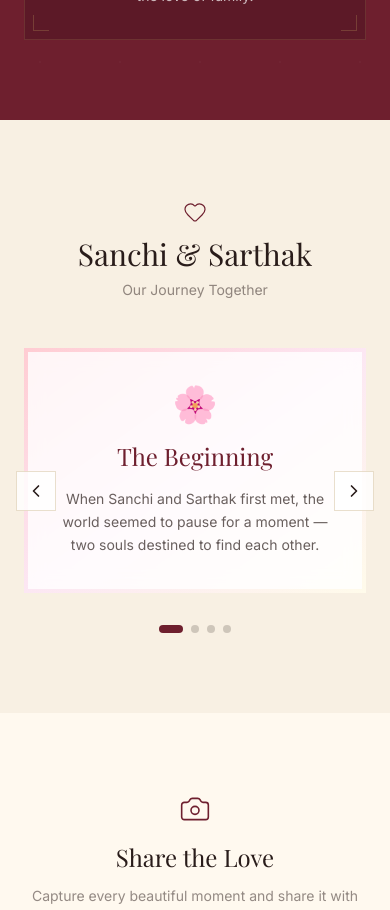
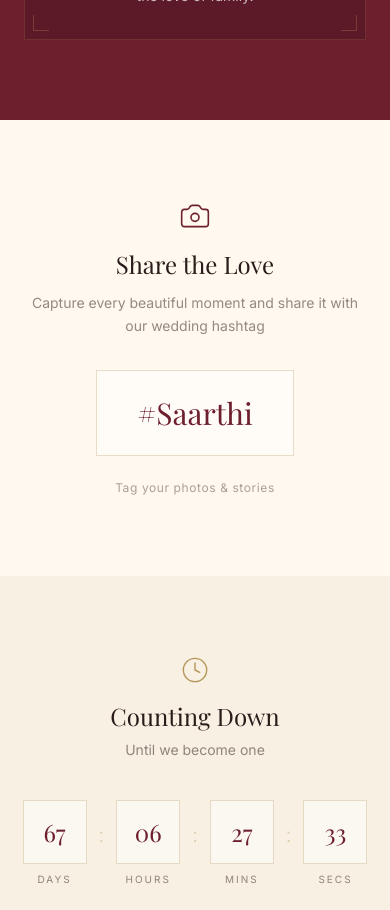
Before and after one commit to YashGupta-24/Wedding, a React (Vite) app: page / in a window 390 px wide. Shown: the part 4180-5090 px from the top of the page. Built offline with nearby package versions, Linux system fonts and the light colour scheme; a web font is replaced by a local one.

Commit message:
Couple Story deletion

```diff
--- a/src/App.tsx
+++ b/src/App.tsx
@@ -7,7 +7,6 @@ import MusicPlayer from './components/MusicPlayer';
 // Lazy-load below-the-fold sections
 const DateReveal = lazy(() => import('./components/DateReveal'));
 const Celebrations = lazy(() => import('./components/Celebrations'));
-const CoupleStory = lazy(() => import('./components/CoupleStory'));
 const InstagramSection = lazy(() => import('./components/InstagramSection'));
 const Countdown = lazy(() => import('./components/Countdown'));
 const ThingsToKnow = lazy(() => import('./components/ThingsToKnow'));
@@ -30,7 +29,6 @@ export default function App() {
           <Invitation />
           <DateReveal />
           <Celebrations />
-          <CoupleStory />
           <InstagramSection />
           <Countdown />
           <ThingsToKnow />
--- a/src/components/CoupleStory.tsx
+++ /dev/null
@@ -1,177 +0,0 @@
-import { useState, useCallback } from 'react';
-import { motion, AnimatePresence } from 'framer-motion';
-import { ChevronLeft, ChevronRight, Heart } from 'lucide-react';
-import { wedding } from '../data/weddingData';
-
-// Couple story cards with placeholder images generated via CSS gradients
-const storyCards = [
-  {
-    id: 1,
-    title: 'The Beginning',
-    description: `When ${wedding.couple.bride.firstName} and ${wedding.couple.groom.firstName} first met, the world seemed to pause for a moment — two souls destined to find each other.`,
-    gradient: 'from-rose-200 via-pink-100 to-amber-50',
-    icon: '🌸',
-  },
-  {
-    id: 2,
-    title: 'Growing Together',
-    description:
-      'Through shared dreams, countless conversations, and a bond that deepened with every passing day, their love story blossomed beautifully.',
-    gradient: 'from-amber-100 via-orange-50 to-rose-100',
-    icon: '🌺',
-  },
-  {
-    id: 3,
-    title: 'The Proposal',
-    description:
-      'With a heart full of love and a promise of forever, the question was asked — and the answer was a resounding yes.',
-    gradient: 'from-purple-100 via-pink-50 to-amber-100',
-    icon: '💫',
-  },
-  {
-    id: 4,
-    title: 'Forever Begins',
-    description: `Now, ${wedding.couple.bride.firstName} and ${wedding.couple.groom.firstName} are ready to begin their forever — surrounded by the love and blessings of family and friends.`,
-    gradient: 'from-emerald-50 via-amber-50 to-rose-100',
-    icon: '🌿',
-  },
-];
-
-const slideVariants = {
-  enter: (direction: number) => ({
-    x: direction > 0 ? 300 : -300,
-    opacity: 0,
-  }),
-  center: {
-    x: 0,
-    opacity: 1,
-  },
-  exit: (direction: number) => ({
-    x: direction < 0 ? 300 : -300,
-    opacity: 0,
-  }),
-};
-
-export default function CoupleStory() {
-  const [current, setCurrent] = useState(0);
-  const [direction, setDirection] = useState(0);
-
-  const paginate = useCallback(
-    (newDirection: number) => {
-      setDirection(newDirection);
-      setCurrent(
-        (prev) => (prev + newDirection + storyCards.length) % storyCards.length
-      );
-    },
-    []
-  );
-
-  const handleKeyDown = useCallback(
-    (e: React.KeyboardEvent) => {
-      if (e.key === 'ArrowLeft') paginate(-1);
-      if (e.key === 'ArrowRight') paginate(1);
-    },
-    [paginate]
-  );
-
-  return (
-    <section
-      className="relative bg-ivory py-20 sm:py-28 px-6 overflow-hidden"
-      aria-label="Our love story"
-    >
-      <div className="max-w-3xl mx-auto">
-        {/* Header */}
-        <motion.div
-          initial={{ opacity: 0, y: 20 }}
-          whileInView={{ opacity: 1, y: 0 }}
-          viewport={{ once: true, amount: 0.3 }}
-          transition={{ duration: 0.7 }}
-          className="text-center mb-12 sm:mb-16"
-        >
-          <Heart className="w-6 h-6 text-maroon mx-auto mb-3" strokeWidth={1.2} />
-          <h2 className="font-display text-3xl sm:text-4xl text-brown">
-            {wedding.couple.bride.firstName} & {wedding.couple.groom.firstName}
-          </h2>
-          <p className="text-brown/50 text-sm font-sans mt-2">Our Journey Together</p>
-        </motion.div>
-
-        {/* Carousel */}
-        <div
-          className="relative"
-          role="region"
-          aria-roledescription="carousel"
-          aria-label="Couple story carousel"
-          onKeyDown={handleKeyDown}
-          tabIndex={0}
-        >
-          <div className="overflow-hidden">
-            <AnimatePresence initial={false} custom={direction} mode="wait">
-              <motion.div
-                key={current}
-                custom={direction}
-                variants={slideVariants}
-                initial="enter"
-                animate="center"
-                exit="exit"
-                transition={{ duration: 0.5, ease: [0.22, 1, 0.36, 1] }}
-                className="w-full"
-                role="group"
-                aria-roledescription="slide"
-                aria-label={`Slide ${current + 1} of ${storyCards.length}`}
-              >
-                <div className={`bg-gradient-to-br ${storyCards[current].gradient} p-1`}>
-                  <div className="bg-white/80 backdrop-blur-sm p-8 sm:p-14 text-center">
-                    <p className="text-4xl mb-4" aria-hidden="true">
-                      {storyCards[current].icon}
-                    </p>
-                    <h3 className="font-display text-2xl sm:text-3xl text-maroon mb-4">
-                      {storyCards[current].title}
-                    </h3>
-                    <p className="text-brown/70 font-sans text-sm sm:text-base leading-relaxed max-w-md mx-auto">
-                      {storyCards[current].description}
-                    </p>
-                  </div>
-                </div>
-              </motion.div>
-            </AnimatePresence>
-          </div>
-
-          {/* Nav arrows */}
-          <button
-            onClick={() => paginate(-1)}
-            className="absolute left-0 top-1/2 -translate-y-1/2 -translate-x-2 sm:-translate-x-6 w-10 h-10 flex items-center justify-center border border-gold/30 bg-white/80 text-brown hover:bg-gold/10 transition-colors focus:outline-none focus-visible:ring-2 focus-visible:ring-gold/60"
-            aria-label="Previous slide"
-          >
-            <ChevronLeft className="w-5 h-5" />
-          </button>
-          <button
-            onClick={() => paginate(1)}
-            className="absolute right-0 top-1/2 -translate-y-1/2 translate-x-2 sm:translate-x-6 w-10 h-10 flex items-center justify-center border border-gold/30 bg-white/80 text-brown hover:bg-gold/10 transition-colors focus:outline-none focus-visible:ring-2 focus-visible:ring-gold/60"
-            aria-label="Next slide"
-          >
-            <ChevronRight className="w-5 h-5" />
-          </button>
-
-          {/* Dots */}
-          <div className="flex items-center justify-center gap-2 mt-8" role="tablist">
-            {storyCards.map((_, i) => (
-              <button
-                key={i}
-                onClick={() => {
-                  setDirection(i > current ? 1 : -1);
-                  setCurrent(i);
-                }}
-                className={`w-2 h-2 rounded-full transition-all duration-300 focus:outline-none focus-visible:ring-2 focus-visible:ring-gold/60 ${
-                  i === current ? 'bg-maroon w-6' : 'bg-brown/20 hover:bg-brown/40'
-                }`}
-                role="tab"
-                aria-selected={i === current}
-                aria-label={`Go to slide ${i + 1}`}
-              />
-            ))}
-          </div>
-        </div>
-      </div>
-    </section>
-  );
-}
```
